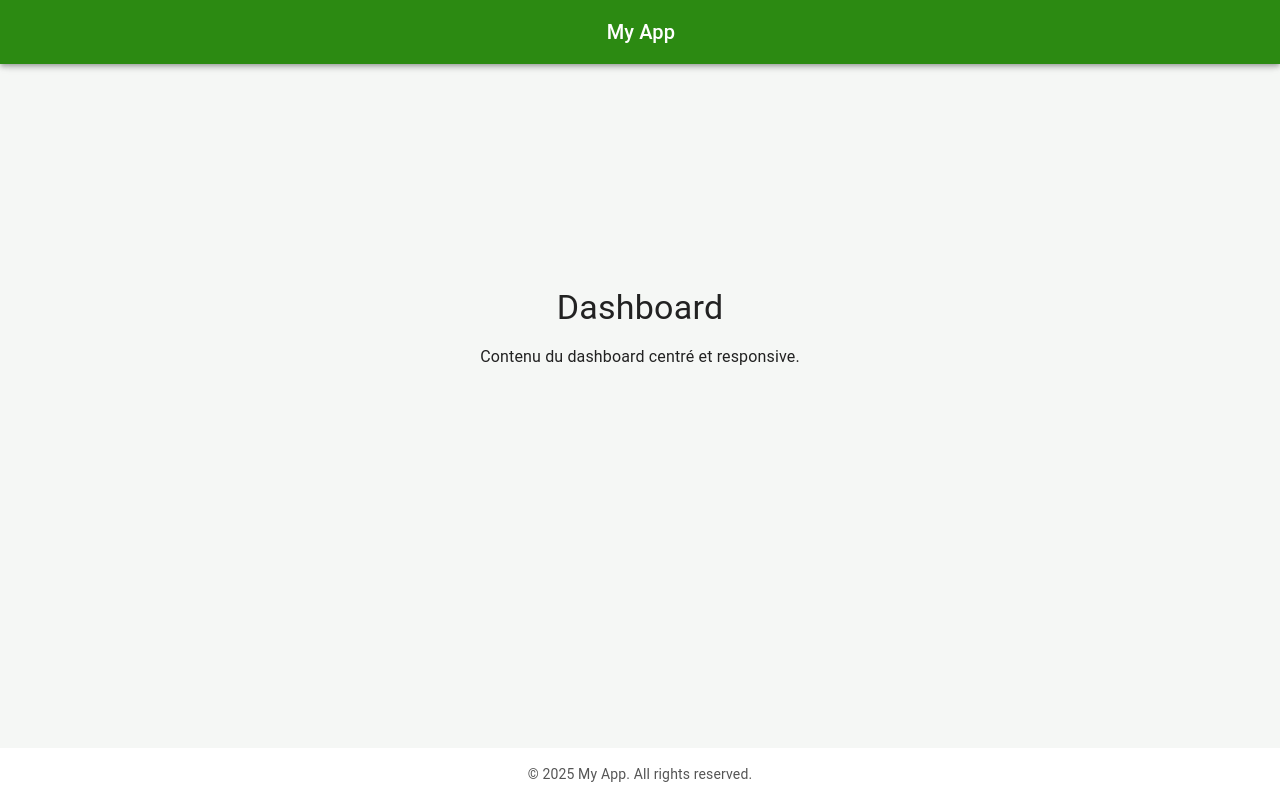
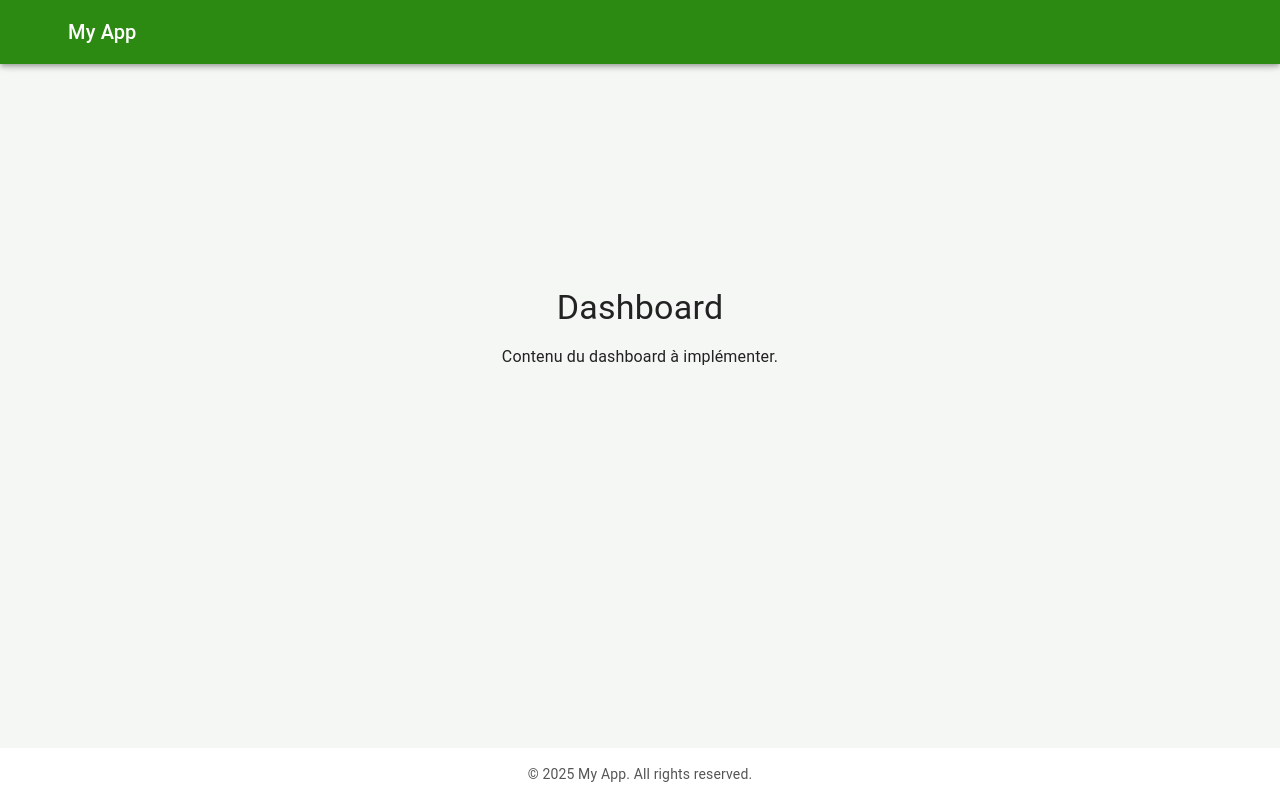
Before and after one commit to Bowlito/front_asa, a React (Vite) app: page /dashboard in a window 1280 px wide. Built offline with nearby package versions, Linux system fonts and the light colour scheme; some icons are missing.

Commit message:
Page de liste des users

```diff
--- a/package.json
+++ b/package.json
@@ -14,6 +14,7 @@
     "@emotion/styled": "^11.14.1",
     "@mui/icons-material": "^7.3.5",
     "@mui/material": "^7.3.5",
+    "@mui/x-data-grid": "^8.20.0",
     "axios": "^1.13.2",
     "classnames": "^2.5.1",
     "react": "^19.2.0",
--- a/src/api/api.ts
+++ b/src/api/api.ts
@@ -1,7 +1,7 @@
 import axios from "axios";
 
 const api = axios.create({
-    baseURL: "http://localhost:5000"
+    baseURL: "http://localhost:5000/api"
 })
 
 api.interceptors.request.use((config) => {
--- a/src/components/Layout/Header.tsx
+++ b/src/components/Layout/Header.tsx
@@ -1,6 +1,8 @@
 // components/Layout/Header.tsx
 import { AppBar, Toolbar, Typography, IconButton } from "@mui/material";
 import MenuIcon from "@mui/icons-material/Menu";
+import { Link } from "react-router-dom";
+
 
 interface HeaderProps {
     onMenuClick?: (event: React.MouseEvent<HTMLButtonElement>) => void;
@@ -14,8 +16,9 @@ export default function Header({ onMenuClick }: HeaderProps) {
     };
 
     return (
-        <AppBar position="fixed" sx={{ zIndex: (t) => t.zIndex.drawer + 1 }}>
-            <Toolbar>
+
+            <AppBar position="fixed" sx={{  zIndex: (t) => t.zIndex.drawer + 1 }}>
+                <Toolbar sx={{display: "flex", justifyContent:"flex-start" }}>
                     <IconButton
                         color="inherit"
                         edge="start"
@@ -31,12 +34,14 @@ export default function Header({ onMenuClick }: HeaderProps) {
                     >
                         <MenuIcon />
                     </IconButton>
-                <Typography variant="h6" sx={{width: "93%", textAlign:"center"}} noWrap >
+                    <Typography variant="h6" noWrap >
 
-                        My App
+                        <Link to={"/"} style={{color: "white"}}> My App </Link>
 
                     </Typography>
+
                 </Toolbar>
             </AppBar>
+
     );
 }
--- a/src/components/Sidebar/Sidebar.tsx
+++ b/src/components/Sidebar/Sidebar.tsx
@@ -12,7 +12,9 @@ interface SidebarItem {
 
 const sidebarItems: SidebarItem[] = [
     { label: 'Home', to: '/' },
+    { label: 'Connexion', to: '/login' },
     { label: 'Dashboard', to: '/dashboard' },
+    { label: 'Liste des membres', to: '/users' },
     // ajoute d'autres pages ici si besoin
 ];
 
--- a/src/pages/Dashboard.tsx
+++ b/src/pages/Dashboard.tsx
@@ -6,7 +6,7 @@ export default function Dashboard() {
         <>
             <Typography variant="h4">Dashboard</Typography>
             <Typography variant="body1">
-                Contenu du dashboard centré et responsive.
+                Contenu du dashboard à implémenter.
             </Typography>
         </>
     );
--- /dev/null
+++ b/src/pages/Users.tsx
@@ -0,0 +1,34 @@
+import { Typography, Box, List, ListItem } from "@mui/material";
+import { useEffect, useState } from "react";
+import api from "../api/api";
+
+interface User {
+    id: string;
+    email: string;
+    role: string;
+}
+
+export default function Users() {
+
+    const [users, setUsers] = useState<User[]>([]);
+
+    useEffect(() => {
+        api
+        .get("/users")
+        .then(res => setUsers(res.data))
+        .catch(err => console.log("Impossible de récup les data : ", err))
+    }, [])
+
+
+    return(
+        <Box sx={{p: 3}}>
+            <Typography variant="h5">Liste des utilisateurs</Typography>
+            <List>
+                {users.map(u =>
+                    <ListItem key={u.id}>{u.email}</ListItem>
+                )}
+
+            </List>
+        </Box>
+    );
+}
--- a/src/routes/AppRoutes.tsx
+++ b/src/routes/AppRoutes.tsx
@@ -3,15 +3,19 @@
 import { Navigate, Route, Routes } from "react-router-dom";
 import Home from "../pages/Home";
 import Dashboard from "../pages/Dashboard";
+import Login from "../pages/Login";
+import Users from "../pages/Users";
 
 export default function AppRoutes(){
     return(
         <Routes>
-            <Route path="/" element={<Home/>}></Route>
-            <Route path="/dashboard" element={<Dashboard/>}></Route>
+            <Route path="/" element={<Home/>}/>
+            <Route path="/dashboard" element={<Dashboard/>}/>
+            <Route path="/login" element={<Login/>}/>
+            <Route path="/users" element={<Users/>}/>
 
             {/* Cette Route doit tout le temps être en fin de bloc */}
-            <Route path="*" element={<Navigate to="/" replace/>}></Route>
+            <Route path="*" element={<Navigate to="/" replace/>}/>
         </Routes>
     )
 }
```
Also changed, not shown: 1 other file (tests, documents, lock files or other folders). Lines whose indentation alone changed are shown as unchanged.
